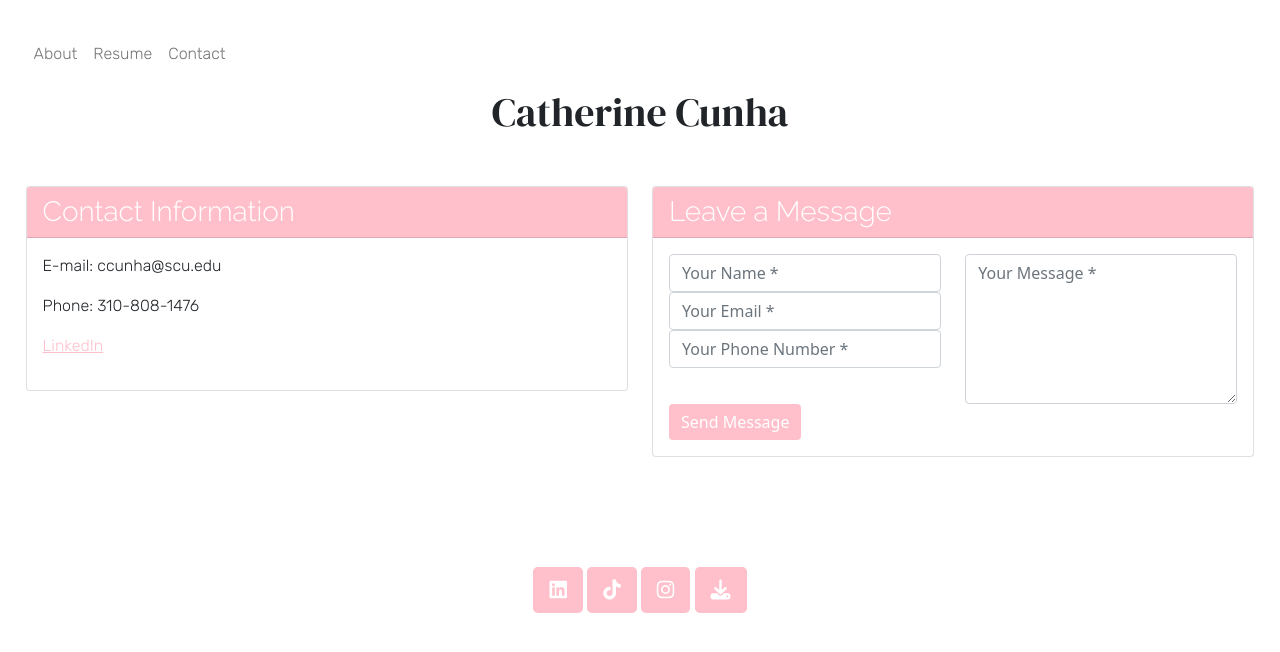
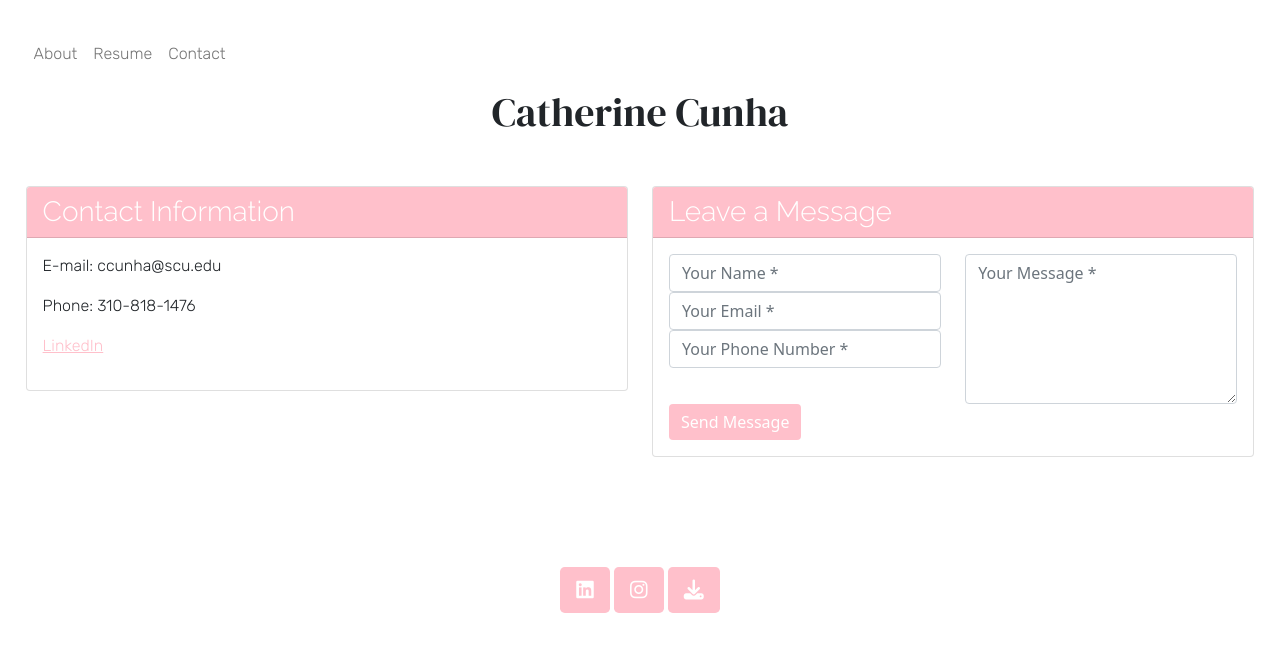
Before and after one commit to Cbrannan19/catherinecunharesume, a plain HTML site: page contact.html in a window 1280 px wide. Drawn offline with nearby package versions, Linux system fonts and the light colour scheme.

Commit message:
Add files via upload

```diff
--- a/contact.html
+++ b/contact.html
@@ -46,7 +46,7 @@
           </div>
           <div class="card-body">
             <p>E-mail: ccunha@scu.edu</p>
-            <p>Phone: 310-808-1476</p>
+            <p>Phone: 310-818-1476</p>
             <p><a class="link" href="https://www.linkedin.com/in/catherine-cunha-b9403b1b0/">LinkedIn</a></p>
           </div>
         </div>
@@ -87,7 +87,6 @@
     <footer id="footer">
       <div class="buttons">
         <a type="button" class="btn btn-dark btn-lg" href="https://www.linkedin.com/in/catherine-cunha-b9403b1b0/"><i class="fa-brands fa-linkedin"></i></a>
-        <a type="button" class="btn btn-dark btn-lg" href="https://www.tiktok.com/@catherine_cunha"><i class="fa-brands fa-tiktok"></i></a>
         <a type="button" class="btn btn-dark btn-lg" href="https://www.instagram.com/catherlnecunha/"><i class="fa-brands fa-instagram"></i></a>
         <a type="button" class="btn btn-dark btn-lg" href = "https://docs.google.com/document/d/e/2PACX-1vSiKyV-PQzUmTxeT-vReF7KqUGsOer_wCWY-P9eXjo4VWgzlDYFok9qSM1nazXUmYULvKdEO9-R6WzB/pub"><i class="fa-solid fa-download"></i></a>
       </div>
```
Also changed, not shown: index.html (+0 -1 lines), resume.html (+0 -1 lines).
